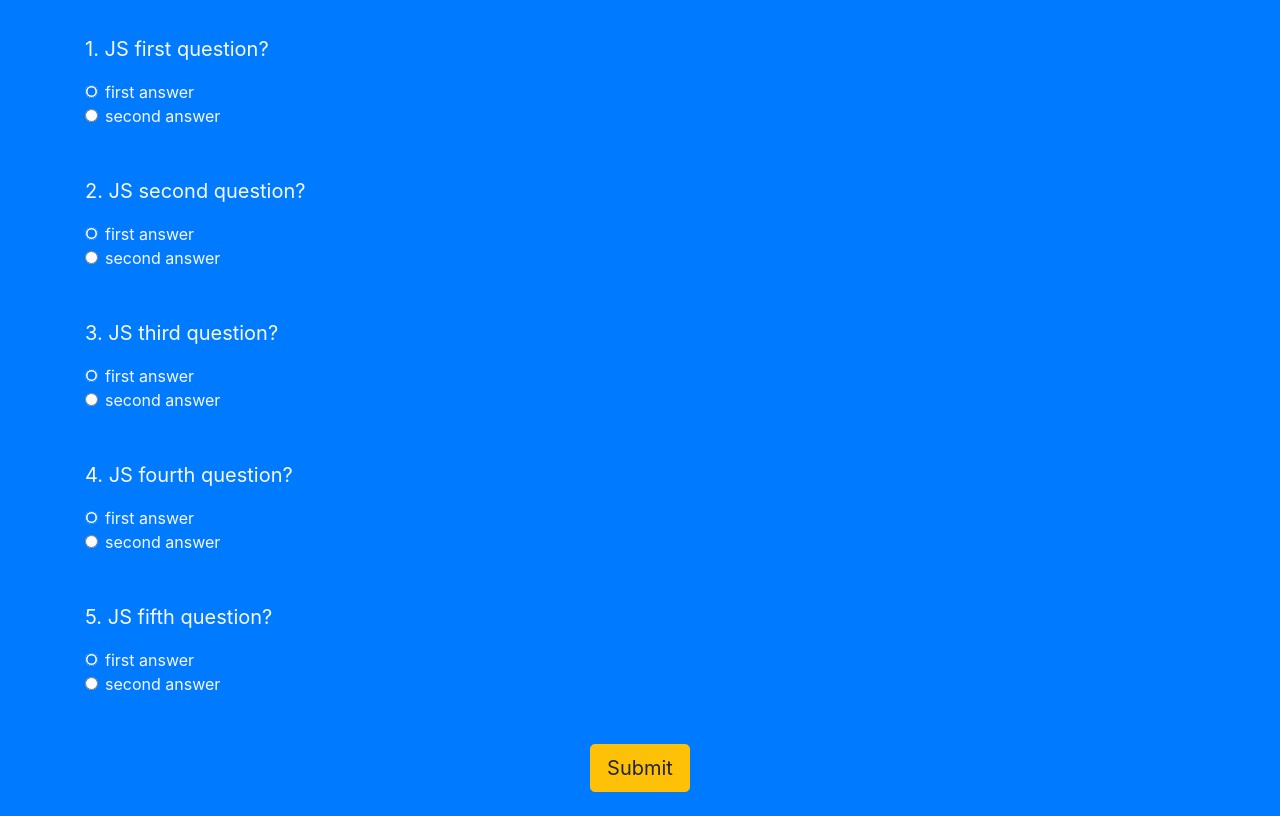
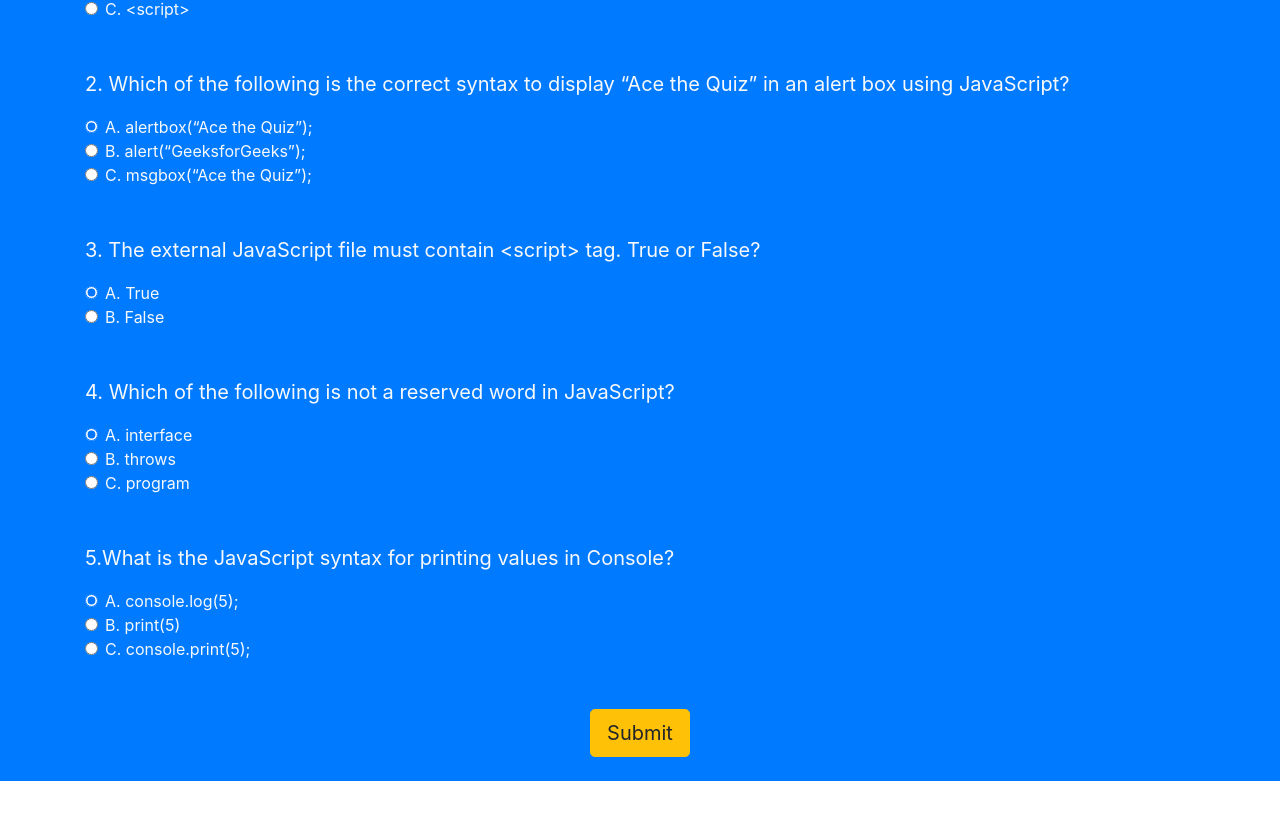
Before and after one commit to abon/javascript-quiz, a plain HTML site: page index.html in a window 1280 px wide. Shown: the part 422-1238 px from the top of the page. After the commit the page ends 1203 px from the top, so only its background shows below. Drawn offline with nearby package versions, Linux system fonts and the light colour scheme.

Commit message:
added valid JS questions with three oprions

```diff
--- a/app.js
+++ b/app.js
@@ -1,4 +1,4 @@
-const correctAnswers = ["B", "B", "B", "B"];
+const correctAnswers = ["C", "B", "B", "C", "A"];
 const form = document.querySelector(".quiz-form");
 const result = document.querySelector(".result");
 
--- a/index.html
+++ b/index.html
@@ -20,10 +20,11 @@
       </div>
     </div>
 
-    <div class="result py-4 d-none-bg-light text-center">
+    <div class="result py-4 d-none bg-light text-center">
       <div class="container lead">
         <p>
-          You are <span class="text-primary display-4">0%</span>JavaScripter
+          You are
+          <span class="text-primary  display-4">0%</span>JavaScripter
         </p>
       </div>
     </div>
@@ -35,7 +36,10 @@
 
         <form class="quiz-form text-light">
           <div class="my-5">
-            <p class="lead font-weight-normal">1. JS first question?</p>
+            <p class="lead font-weight-normal">
+              1. What is the HTML tag under which one can write the JavaScript
+              code?
+            </p>
             <div class="form-check">
               <input
                 class="form-check-input"
@@ -45,7 +49,7 @@
                 checked
               />
               <label class="form-check-label" for="exampleRadios1">
-                first answer
+                A. &lt;javascript&gt;
               </label>
             </div>
             <div class="form-check">
@@ -56,13 +60,27 @@
                 value="B"
               />
               <label class="form-check-label" for="exampleRadios2">
-                second answer
+                B. &lt;scripted&gt;
+              </label>
+            </div>
+            <div class="form-check">
+              <input
+                class="form-check-input"
+                type="radio"
+                name="q1"
+                value="C"
+              />
+              <label class="form-check-label" for="exampleRadios3">
+                C. &lt;script&gt;
               </label>
             </div>
           </div>
 
           <div class="my-5">
-            <p class="lead font-weight-normal">2. JS second question?</p>
+            <p class="lead font-weight-normal">
+              2. Which of the following is the correct syntax to display “Ace
+              the Quiz” in an alert box using JavaScript?
+            </p>
             <div class="form-check">
               <input
                 class="form-check-input"
@@ -72,7 +90,7 @@
                 checked
               />
               <label class="form-check-label" for="exampleRadios1">
-                first answer
+                A. alertbox(“Ace the Quiz”);
               </label>
             </div>
             <div class="form-check">
@@ -83,13 +101,27 @@
                 value="B"
               />
               <label class="form-check-label" for="exampleRadios2">
-                second answer
+                B. alert(“GeeksforGeeks”);
+              </label>
+            </div>
+            <div class="form-check">
+              <input
+                class="form-check-input"
+                type="radio"
+                name="q2"
+                value="C"
+              />
+              <label class="form-check-label" for="exampleRadios2">
+                C. msgbox(“Ace the Quiz”);
               </label>
             </div>
           </div>
 
           <div class="my-5">
-            <p class="lead font-weight-normal">3. JS third question?</p>
+            <p class="lead font-weight-normal">
+              3. The external JavaScript file must contain &lt;script&gt; tag.
+              True or False?
+            </p>
             <div class="form-check">
               <input
                 class="form-check-input"
@@ -99,7 +131,7 @@
                 checked
               />
               <label class="form-check-label" for="exampleRadios3">
-                first answer
+                A. True
               </label>
             </div>
             <div class="form-check">
@@ -110,13 +142,15 @@
                 value="B"
               />
               <label class="form-check-label" for="exampleRadios3">
-                second answer
+                B. False
               </label>
             </div>
           </div>
 
           <div class="my-5">
-            <p class="lead font-weight-normal">4. JS fourth question?</p>
+            <p class="lead font-weight-normal">
+              4. Which of the following is not a reserved word in JavaScript?
+            </p>
             <div class="form-check">
               <input
                 class="form-check-input"
@@ -126,7 +160,7 @@
                 checked
               />
               <label class="form-check-label" for="exampleRadios1">
-                first answer
+                A. interface
               </label>
             </div>
             <div class="form-check">
@@ -137,13 +171,26 @@
                 value="B"
               />
               <label class="form-check-label" for="exampleRadios2">
-                second answer
+                B. throws
+              </label>
+            </div>
+            <div class="form-check">
+              <input
+                class="form-check-input"
+                type="radio"
+                name="q4"
+                value="C"
+              />
+              <label class="form-check-label" for="exampleRadios2">
+                C. program
               </label>
             </div>
           </div>
 
           <div class="my-5">
-            <p class="lead font-weight-normal">5. JS fifth question?</p>
+            <p class="lead font-weight-normal">
+              5.What is the JavaScript syntax for printing values in Console?
+            </p>
             <div class="form-check">
               <input
                 class="form-check-input"
@@ -153,7 +200,7 @@
                 checked
               />
               <label class="form-check-label" for="exampleRadios1">
-                first answer
+                A. console.log(5);
               </label>
             </div>
             <div class="form-check">
@@ -164,7 +211,18 @@
                 value="B"
               />
               <label class="form-check-label" for="exampleRadios2">
-                second answer
+                B. print(5)
+              </label>
+            </div>
+            <div class="form-check">
+              <input
+                class="form-check-input"
+                type="radio"
+                name="q5"
+                value="C"
+              />
+              <label class="form-check-label" for="exampleRadios2">
+                C. console.print(5);
               </label>
             </div>
           </div>
```
